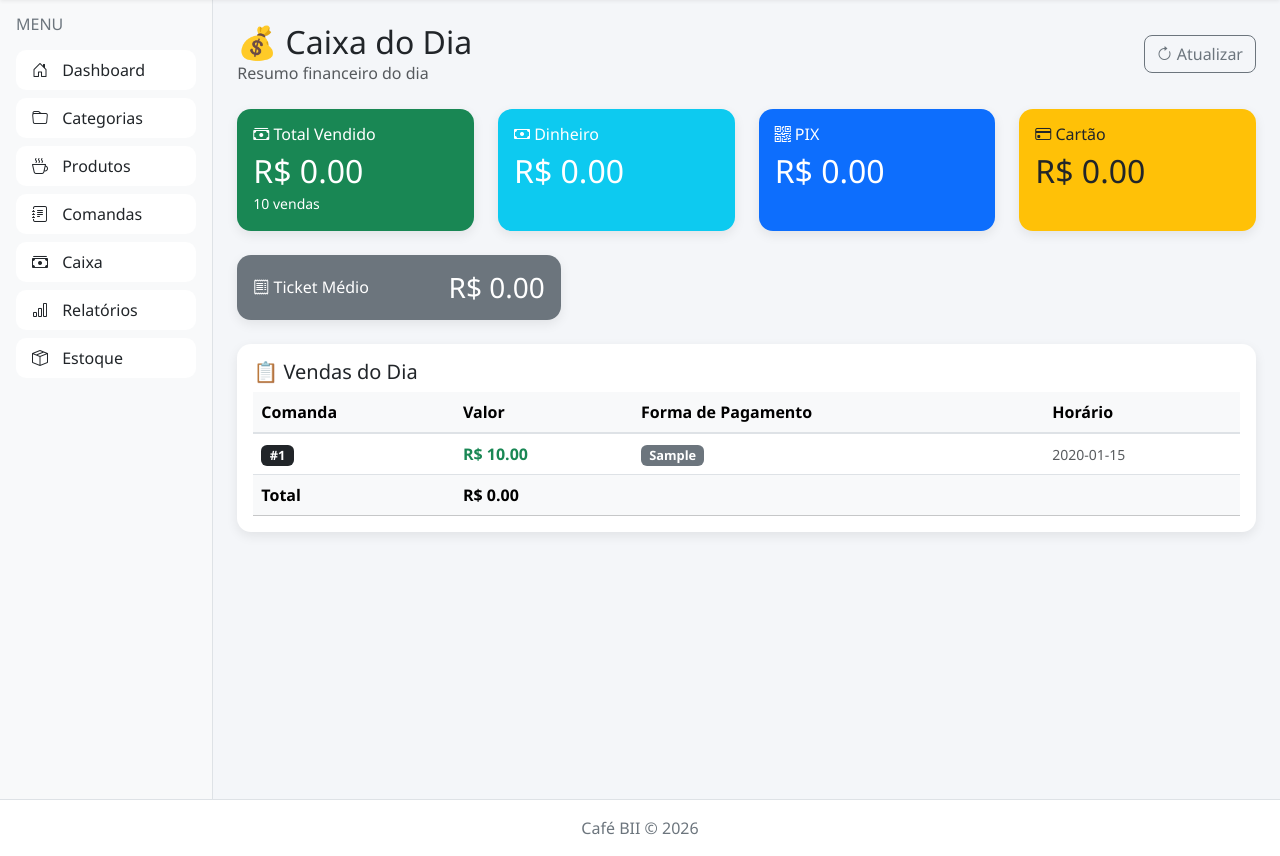
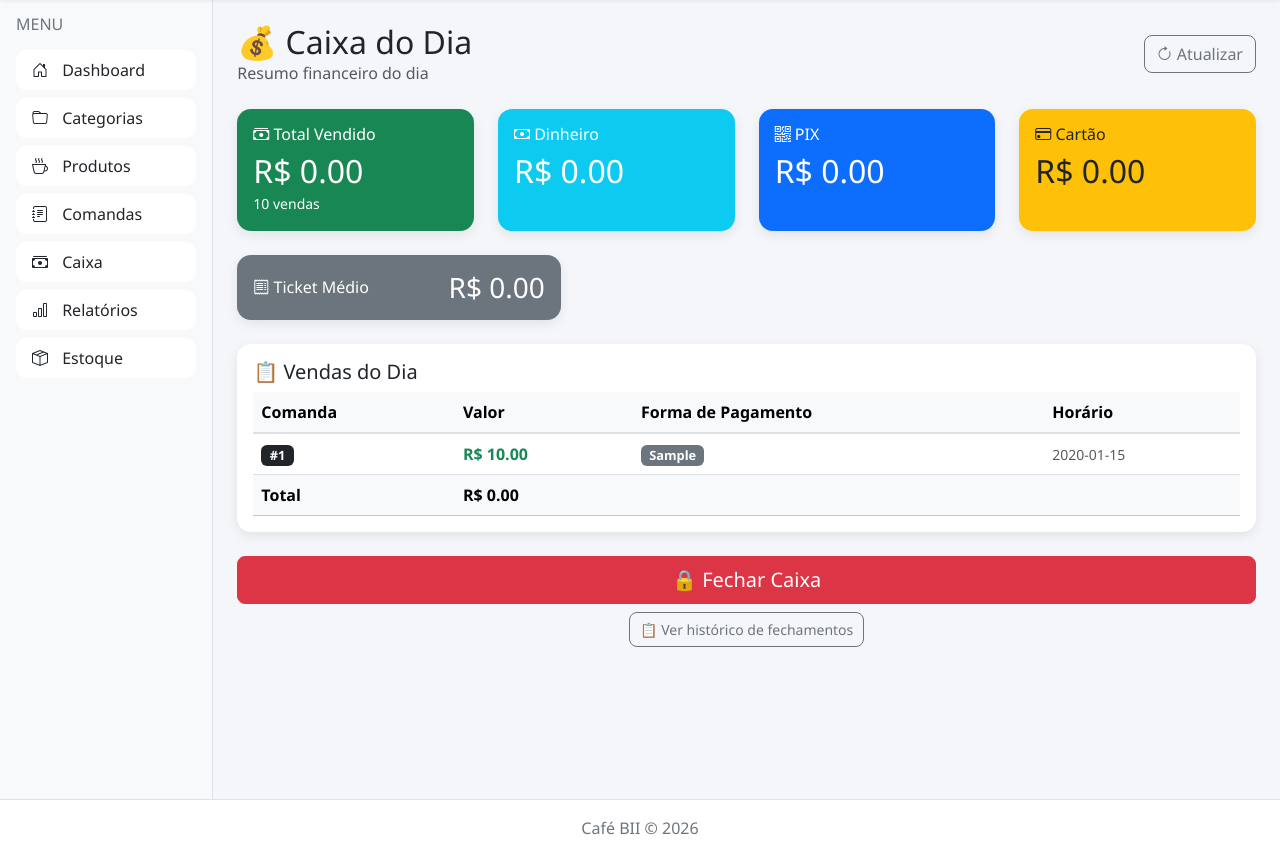
Before and after one commit to blackfemto/Cafe_BII, a Python web app: template templates/caixa.html in a window 1280 px wide. Shown: the part 61-917 px from the top of the page. Run offline with Jinja, Linux system fonts and the light colour scheme; the template is opened without the code that fills it: most values are stand-ins (such as "Sample title", 1, 10 or a date in 2020).

Commit message:
FEAT: Adiciona botão de fechamento de caixa

```diff
--- a/templates/caixa.html
+++ b/templates/caixa.html
@@ -132,6 +132,24 @@
     </div>
 </div>
 
+<!-- Botão de Fechamento -->
+<div class="row mt-4">
+    <div class="col-md-12">
+        <form method="post" action="/caixa/fechar"
+              onsubmit="return confirm('Confirmar fechamento do caixa? Isso vai gerar um relatório do dia.')">
+            <button type="submit" class="btn btn-danger btn-lg w-100">
+                🔒 Fechar Caixa
+            </button>
+        </form>
+        <div class="mt-2 text-center">
+            <a href="/caixa/fechamentos" class="btn btn-outline-secondary btn-sm">
+                📋 Ver histórico de fechamentos
+            </a>
+        </div>
+    </div>
+</div>
+
+
 {% endblock %}
 
 <!-- Botão de Fechamento -->
```
